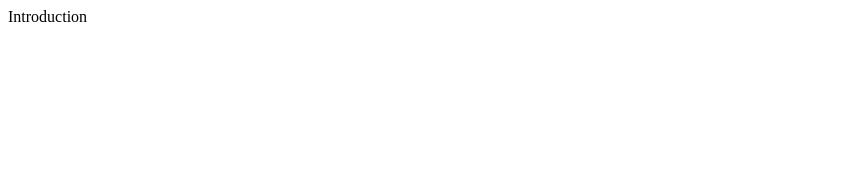
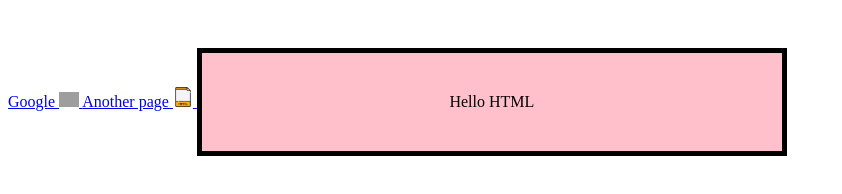
Before and after one commit to Java50Telran-AntonSipko/html-css-js-introduction, a plain HTML site: page index.html in a window 1280 px wide. Shown: the whole page, without its empty margins (0-842 px from the left). Drawn offline with Linux system fonts and the light colour scheme; grey boxes are pictures that could not be loaded.

Commit message:
adds  CW#3 box module properties

```diff
--- a/index.html
+++ b/index.html
@@ -7,7 +7,15 @@
     <title>Document</title>
 </head>
 <body>
-    Introduction
+    <a href="http://www.google.com" > Google
+        <img style="width: 20px" src= "https://cdn-icons-png.flaticon.com/512/2991/2991148.png" >
+
+    </a>
+    <a href="index1.html"> Another page
+        <img src="images/HTML page.png"style="width: 20px" >
+    </a>
+    <label style="text-align:center; display: inline-block; width: 500px;
+    border: solid 5px black;margin-top: 40px;background-color: pink;padding: 40px;">Hello HTML</label>
 
 
 </body>
```
Also changed, not shown: index1.html (added, +12 -0 lines), images/HTML page.png (added).
